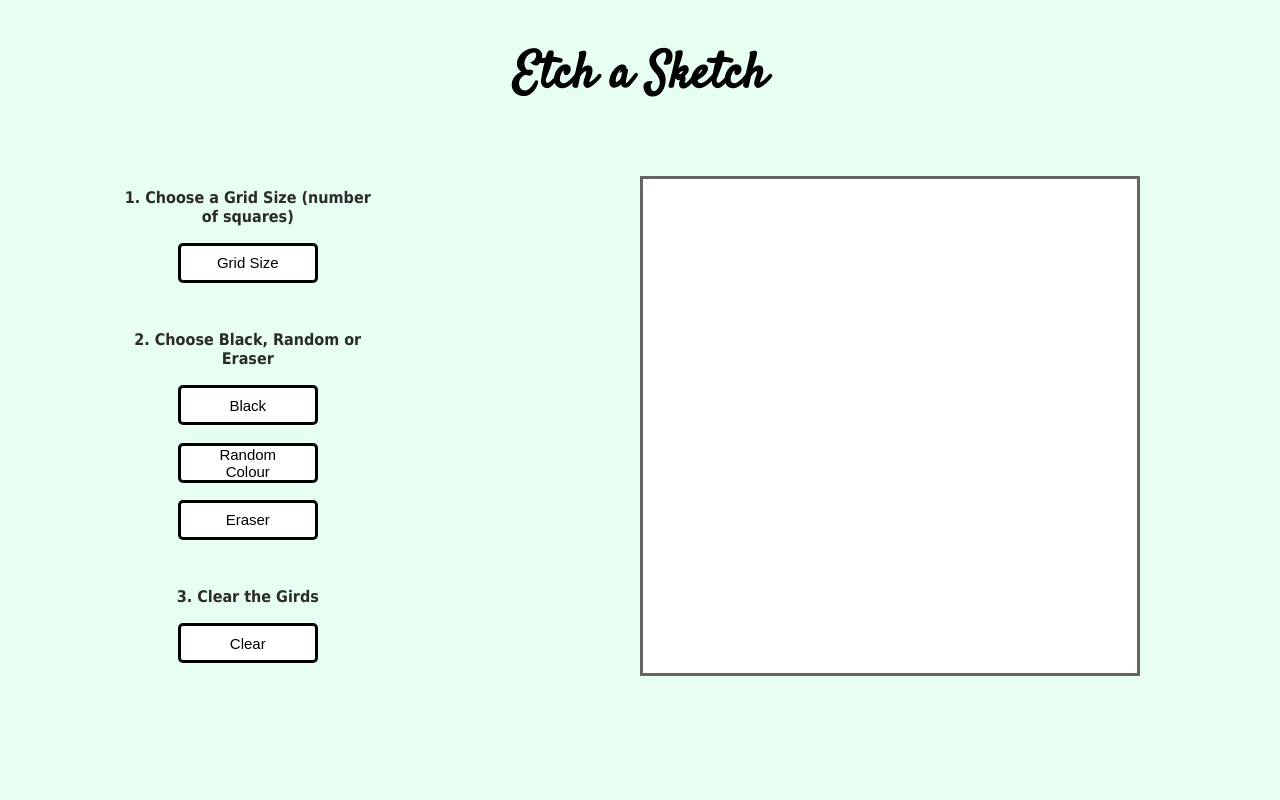
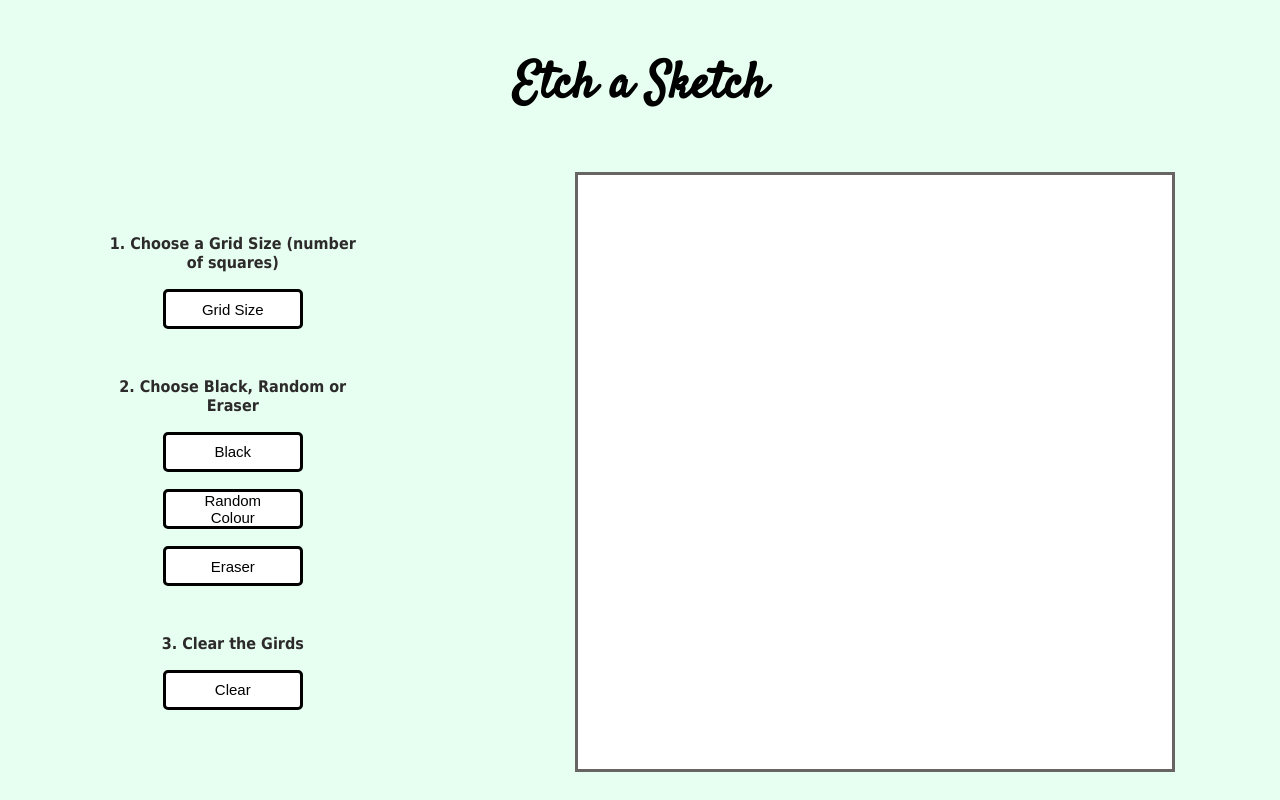
Before and after one commit to talarkn/etch-a-sketch, a plain HTML site: page index.html in a window 1280 px wide. Drawn offline with Linux system fonts and the light colour scheme.

Commit message:
Add finishing touches to the style of the page.

```diff
--- a/style.css
+++ b/style.css
@@ -7,7 +7,7 @@ body {
 }
 
 h1 {
-    margin-top: 40px;
+    margin: 50px 0;
     font-family: 'Satisfy', "Brush Script MT", cursive;
     font-size: 50px;
 }
@@ -73,11 +73,10 @@ button:hover {
 
 .grid-container {
     flex-direction: column;
-    height: 500px;
-    margin: 30px 20px;
+    height: 600px;
     border: solid rgb(104, 100, 100);
     background-color: white;
-    flex: 0 0 500px;
+    flex: 0 0 600px;
 }
 
 .grid-row {
```
